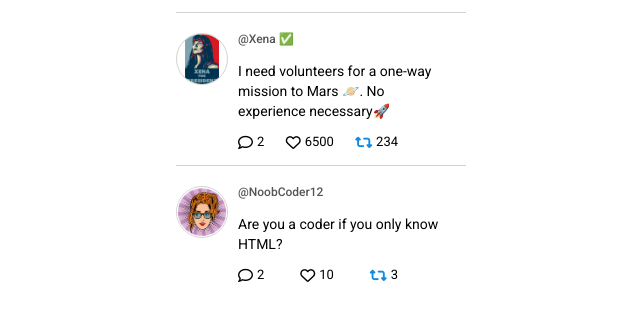
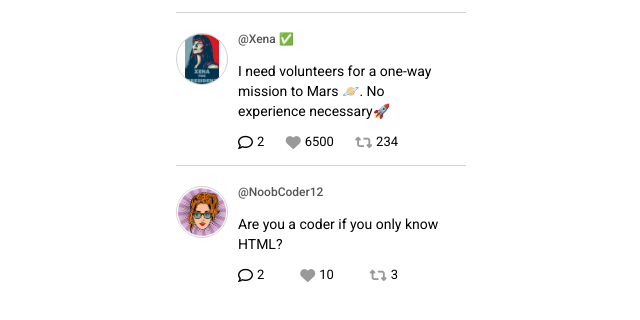
Before and after one commit to SilviaSaverino/Twitter-Clone, a plain HTML site: page index.html in a window 1280 px wide. Shown: the part 392-712 px from the top of the page, 319-959 px from the left. Drawn offline with nearby package versions, Linux system fonts and the light colour scheme.

Commit message:
edit default icon style

```diff
--- a/script.js
+++ b/script.js
@@ -81,7 +81,7 @@ function getFeedHtml() {
                         ${tweet.replies.length}
                         </span>
                         <span class="tweet-detail">
-                        <i class="fa-regular fa-heart ${likeIconClass}"
+                        <i class="fa-solid fa-heart ${likeIconClass}"
                         data-like="${tweet.uuid}"></i>
                         ${tweet.likes}
                         </span>
--- a/style.css
+++ b/style.css
@@ -18,7 +18,7 @@ i{
 }
 
 .fa-solid{
-    color: #0F8CDF;
+    color: #999;
 }
 
 .liked{
```
